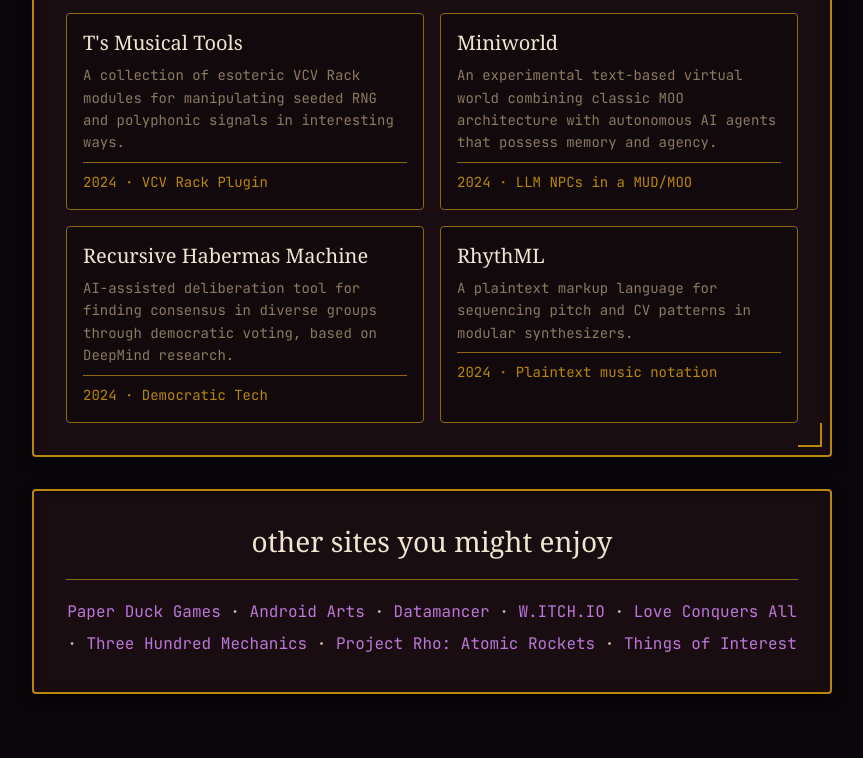
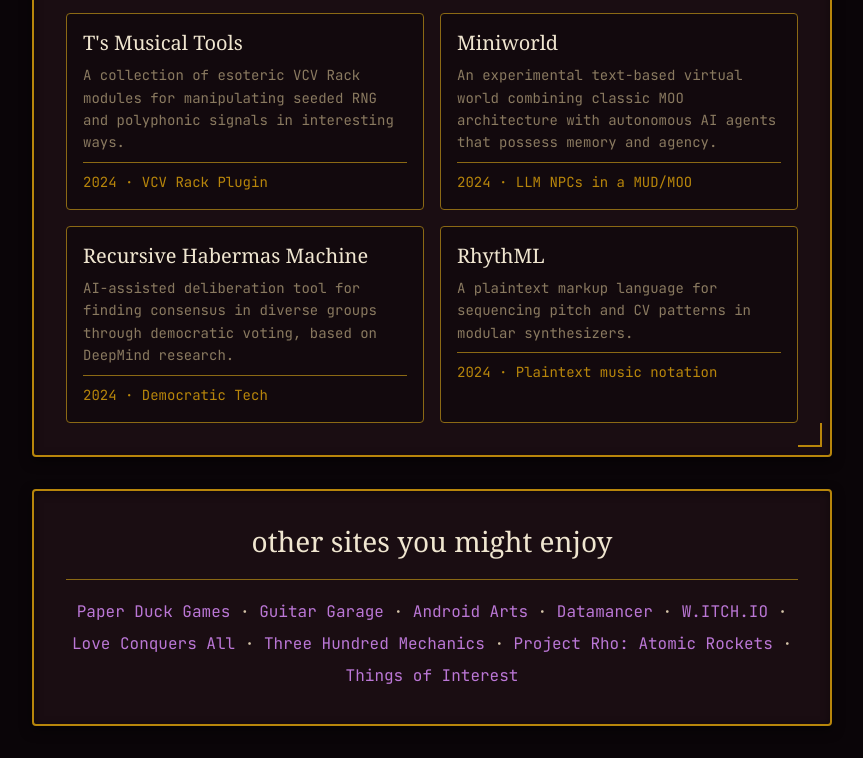
Before and after one commit to Jadael/jadael.github.io, a plain HTML site: page index.html in a window 1280 px wide. Shown: the part 858-1616 px from the top of the page, without its empty margins (208-1071 px from the left). Before the commit the page ends 1584 px from the top, so only its background shows below. Drawn offline with Linux system fonts and the light colour scheme; a web font is replaced by a local one.

Commit message:
Update index.html

```diff
--- a/index.html
+++ b/index.html
@@ -126,6 +126,8 @@
                     <p style="text-align: center; line-height: 2;">
                         <a href="http://www.paperduckgames.com/">Paper Duck Games</a>
                         ·
+                        <a href="https://www.facebook.com/okmed.jones">Guitar Garage</a>
+                        ·
                         <a href="https://www.androidarts.com/">Android Arts</a>
                         ·
                         <a href="https://datamancer.com/">Datamancer</a>
```
